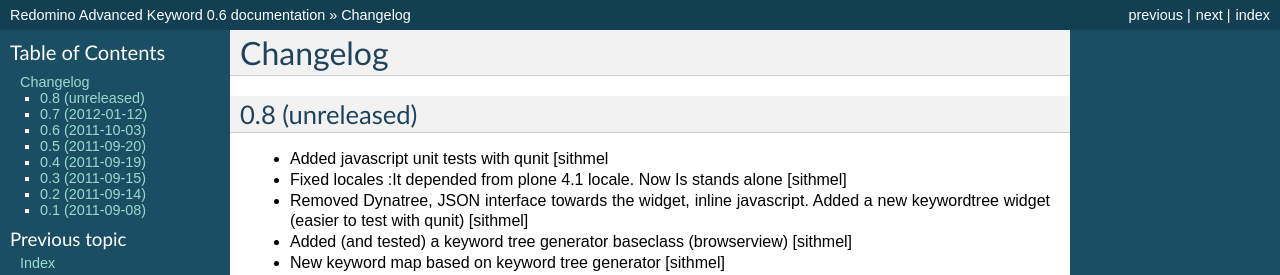
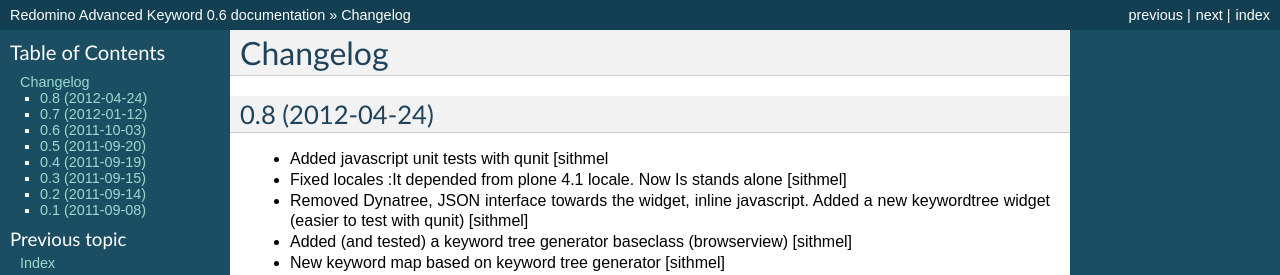
Before and after one commit to redomino/redomino.advancedkeyword, a Sphinx documentation site: the page built from docs/HISTORY.txt, in a window 1280 px wide. Shown: the top 275 px of the page. Built offline with Sphinx 7.4.7, drawn with Linux system fonts in a browser that asks for light colours.

Commit message:
Preparing release 0.8

```diff
--- a/docs/HISTORY.txt
+++ b/docs/HISTORY.txt
@@ -1,7 +1,7 @@
 Changelog
 =========
 
-0.8 (unreleased)
+0.8 (2012-04-24)
 ----------------
 
 - Added javascript unit tests with qunit
--- a/setup.py
+++ b/setup.py
@@ -1,7 +1,7 @@
 from setuptools import setup, find_packages
 import os
 
-version = '0.8dev'
+version = '0.8'
 
 tests_require = []
 
```
